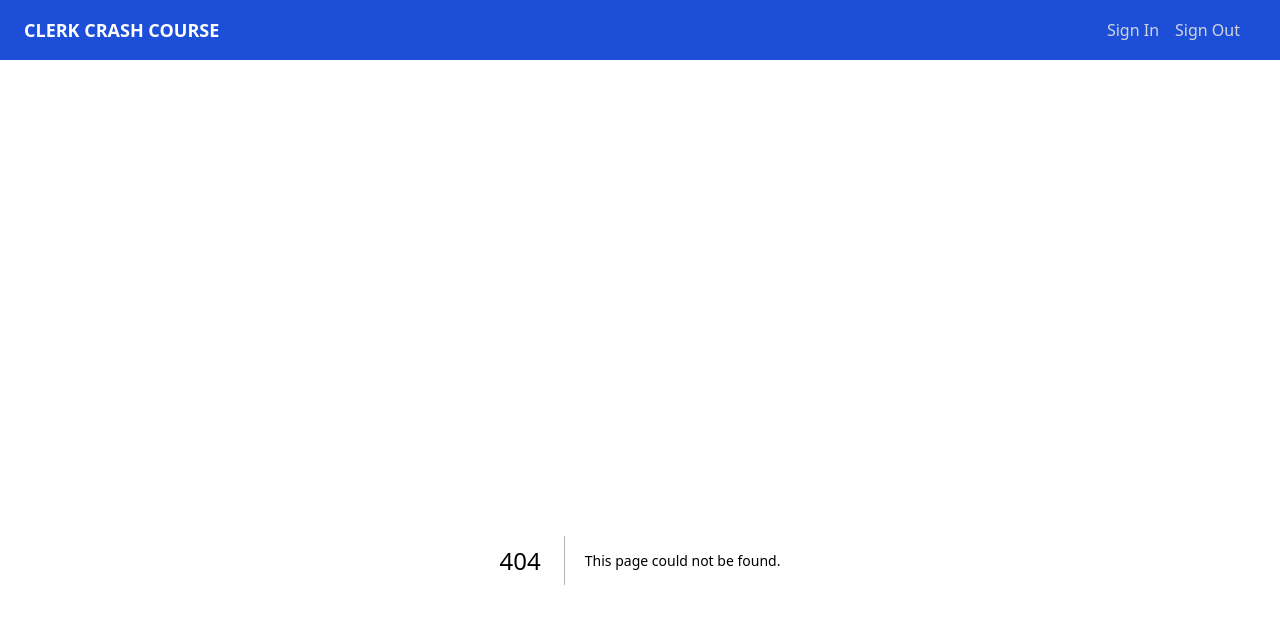
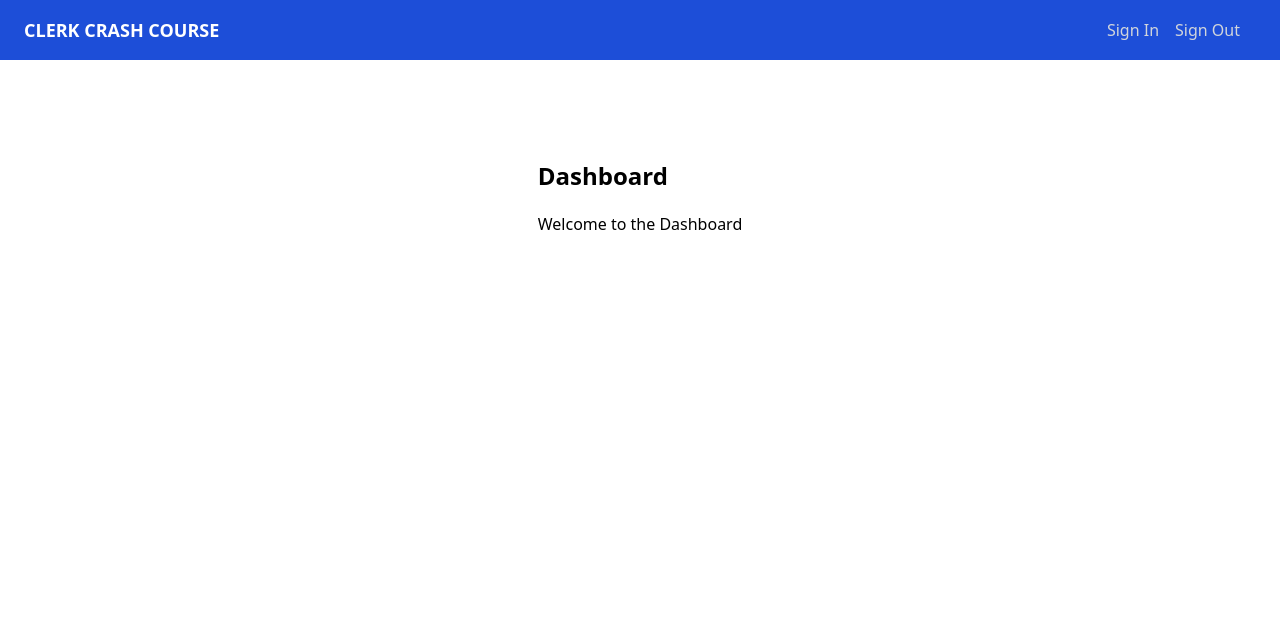
Before and after one commit to Mig-uel/clerk-crash-course, a Next.js app: page /dashboard in a window 1280 px wide. Before the commit this address had no page. Shown: the top 624 px of the page. Built offline with nearby package versions, Linux system fonts and the light colour scheme.

Commit message:
feat: Add DashboardPage component
This commit adds the `DashboardPage` component to the `page.tsx` file. The component includes a heading and a paragraph to display a welcome message on the dashboard page. This change ensures that the dashboard page is properly rendered in the application.

```diff
--- /dev/null
+++ b/app/dashboard/page.tsx
@@ -0,0 +1,9 @@
+const DashboardPage = () => {
+  return (
+    <>
+      <h1 className='text-2xl font-bold mb-5'>Dashboard</h1>
+      <p className='mb-5'>Welcome to the Dashboard</p>
+    </>
+  )
+}
+export default DashboardPage
```
